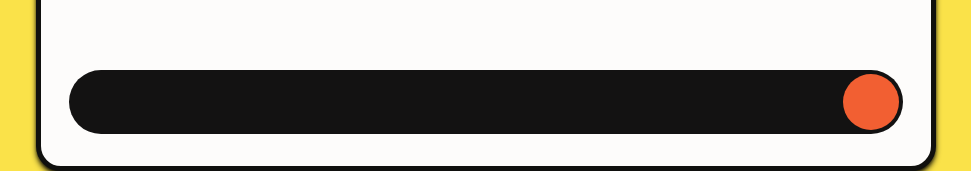
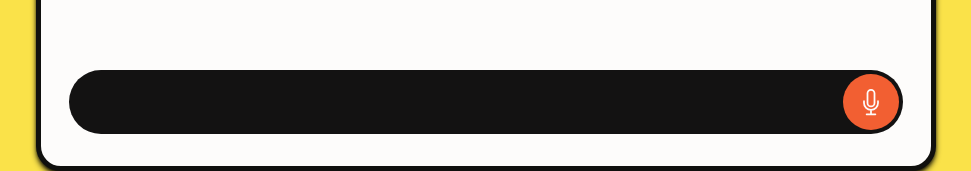
Before and after one commit to MauLight/English4Kids-test, a React (Vite) app: page / in a window 1280 px wide. Both pictures are taken after a click on the element "START". Shown: the part 629-800 px from the top of the page, without its empty margins (154-1125 px from the left). Built offline with nearby package versions, Linux system fonts and the light colour scheme.

Commit message:
feat: add changing icon in chat button
render conditional to input

```diff
--- a/src/components/teacher-card.tsx
+++ b/src/components/teacher-card.tsx
@@ -2,6 +2,7 @@ import { useEffect, useState, type ReactNode } from "react"
 import { AnimatePresence, motion } from 'motion/react'
 import { format } from "date-fns"
 import TeacherButton from "./teacher-button"
+import { MicrophoneIcon, PaperAirplaneIcon } from "@heroicons/react/24/outline"
 
 const text = {
     first: 'Welcome!',
@@ -15,18 +16,27 @@ const text = {
 export default function TeacherCard(): ReactNode {
 
     const [isChatOpen, setIsChatOpen] = useState<boolean>(false)
+    const [isWriting, setIsWriting] = useState<boolean>(false)
+
+    const [userInput, setUserInput] = useState<string>('')
 
     function handleOpenChat() {
         setIsChatOpen(!isChatOpen)
     }
 
     useEffect(() => {
-        console.log(isChatOpen)
-    }, [isChatOpen])
+        if (!userInput.length && isWriting) {
+            setIsWriting(false)
+        }
+
+        if (userInput.length && !isWriting) {
+            setIsWriting(true)
+        }
+
+    }, [userInput])
 
     return (
         <AnimatePresence>
-
             <motion.section
                 key={1}
                 initial={{ scale: 1, width: 'auto', maxWidth: 420, height: 300, backgroundColor: '#131212', border: 0 }}
@@ -34,10 +44,6 @@ export default function TeacherCard(): ReactNode {
                 exit={{ scale: 0 }}
                 transition={{ duration: 0.5 }}
                 className="shadow-md shadow-black border h-[300px] border-b-border border-x-gray-700 rounded-[25px]">
-
-
-
-
                 <motion.div
                     key={3}
                     initial={{ opacity: 1 }}
@@ -89,19 +95,26 @@ export default function TeacherCard(): ReactNode {
                             :
                             (
 
-                                <div className="relative w-full">
-                                    <div className="absolute top-0 right-0 w-full h-full flex justify-end items-center px-[4px]">
-                                        <button className="bg-secondary w-[56px] h-[56px] rounded-full"></button>
-                                    </div>
-                                    <input type="text" className="w-full rounded-full py-5 px-6 bg-dark text-text outline-0" />
+                                <div className="relative w-full rounded-full py-5 px-6 bg-dark">
+
+                                    <button className="group absolute top-1 right-1 bg-secondary hover:bg-text transition-color duration-300 w-[56px] h-[56px] flex justify-center items-center rounded-full cursor-pointer">
+                                        {
+                                            isWriting ? (
+                                                <PaperAirplaneIcon className="w-7 h-7 text-text group-hover:text-secondary transition-color duration-300 -rotate-45" />
+                                            )
+                                                :
+                                                (
+                                                    <MicrophoneIcon className="w-7 h-7 text-text group-hover:text-secondary transition-color duration-300" />
+                                                )
+                                        }
+                                    </button>
+
+                                    <input value={userInput} onChange={({ target }) => { setUserInput(target.value) }} type="text" className="w-full h-full text-text outline-0 z-20" />
                                 </div>
                             )
                     }
                 </motion.div>
-
             </motion.section>
-
-
         </AnimatePresence>
     )
 }
```
